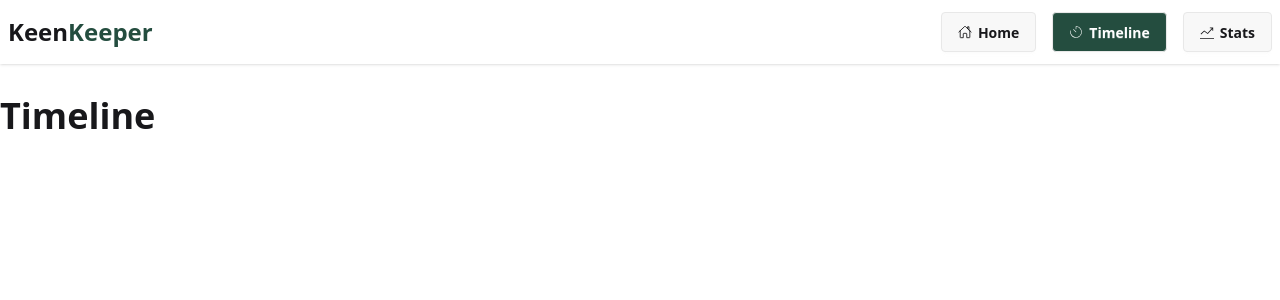
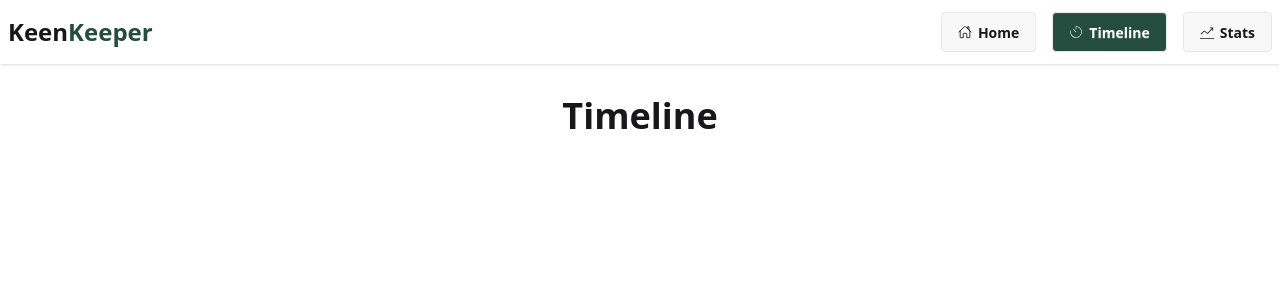
Before and after one commit to AforArdi/next-keen-keeper, a Next.js app: page /timeline in a window 1280 px wide. Shown: the top 300 px of the page. Built offline with nearby package versions, Linux system fonts and the light colour scheme.

Commit message:
logic done for timeline states, working on the card and date showing

```diff
--- a/src/app/timeline/page.jsx
+++ b/src/app/timeline/page.jsx
@@ -4,13 +4,19 @@ import { timelineContext } from "@/context/TimelineBtnsProvider";
 import { useContext } from "react";
 
 const TimelinePage = () => {
-    const {timelines, setTimelines} = useContext(timelineContext);
+    const {callTimelines, textTimelines, videoTimelines} = useContext(timelineContext);
 
     return (
         <div className="container mx-auto my-8">
-            <h2 className="font-bold text-4xl">Timeline</h2>
+            <h2 className="font-bold text-4xl text-center">Timeline</h2>
             {
-                timelines.map(friend=> <h2>{friend.name}</h2>)
+                callTimelines.length > 0 ? callTimelines.map(friend=> <h2 key={friend.id}>Called - {friend.name}</h2>) : ''
+            }
+            {
+                textTimelines.length > 0 ? textTimelines.map(friend=> <h2 key={friend.id}>Texted - {friend.name}</h2>) : ''
+            }
+            {
+                videoTimelines.length > 0 ? videoTimelines.map(friend=> <h2 key={friend.id}>Video - {friend.name}</h2>) : ''
             }
         </div>
      );
--- a/src/components/DetailsPageButtons/DetailsPageButtons.jsx
+++ b/src/components/DetailsPageButtons/DetailsPageButtons.jsx
@@ -7,18 +7,29 @@ import { MdAddCall } from "react-icons/md";
 import { TiMessages } from "react-icons/ti";
 
 const DetailsPageButtons = ({clickedFriend}) => {
-    const {timelines, setTimelines} = useContext(timelineContext);
+    const {callTimelines, setCallTimelines, textTimelines, setTxtTimelines, videoTimelines, setVideoTimelines} = useContext(timelineContext);
 
     const handleTimelineBtn=(action)=>{
         if(action === 'call'){
-
+            setCallTimelines([
+                ...callTimelines,
+                clickedFriend
+            ])
+        } else if(action === 'text'){
+            setTxtTimelines([
+                ...textTimelines,
+                clickedFriend
+            ])
+        } else if (action === 'video'){
+            setVideoTimelines([
+                ...videoTimelines,
+                clickedFriend
+            ])
         }
-        setTimelines([
-            ...timelines,
-            clickedFriend
-        ])
     };
-    // console.log(timelines);
+    // console.log(callTimelines, textTimelines, videoTimelines);
+    const date = new Date();
+    console.log(date);
 
     return (
         <div className="flex items-center justify-between gap-4">
--- a/src/components/TimelineCard.jsx
+++ b/src/components/TimelineCard.jsx
@@ -2,8 +2,8 @@ const TimelineCard = () => {
     return (
         <div className="card w-96 bg-base-100 card-xs shadow-sm">
             <div className="card-body">
-                <h2 className="card-title">Xsmall Card</h2>
-                <p>A card component has a figure, a body part, and inside body there are title and actions parts</p>
+                <h2 className="card-title">Call <span>with Someone</span></h2>
+                <p></p>
             </div>
         </div>
      );
--- a/src/context/TimelineBtnsProvider.jsx
+++ b/src/context/TimelineBtnsProvider.jsx
@@ -4,10 +4,12 @@ import { createContext, useState } from "react";
 export const timelineContext = createContext();
 
 const TimelineBtnsProvider = ({children}) => {
-    const [timelines, setTimelines] = useState([]);
+    const [callTimelines, setCallTimelines] = useState([]);
+    const [textTimelines, setTxtTimelines] = useState([]);
+    const [videoTimelines, setVideoTimelines] = useState([]);
+
     const data = {
-        timelines,
-        setTimelines
+        callTimelines, setCallTimelines, textTimelines, setTxtTimelines, videoTimelines, setVideoTimelines
     }
 
     return (
```
